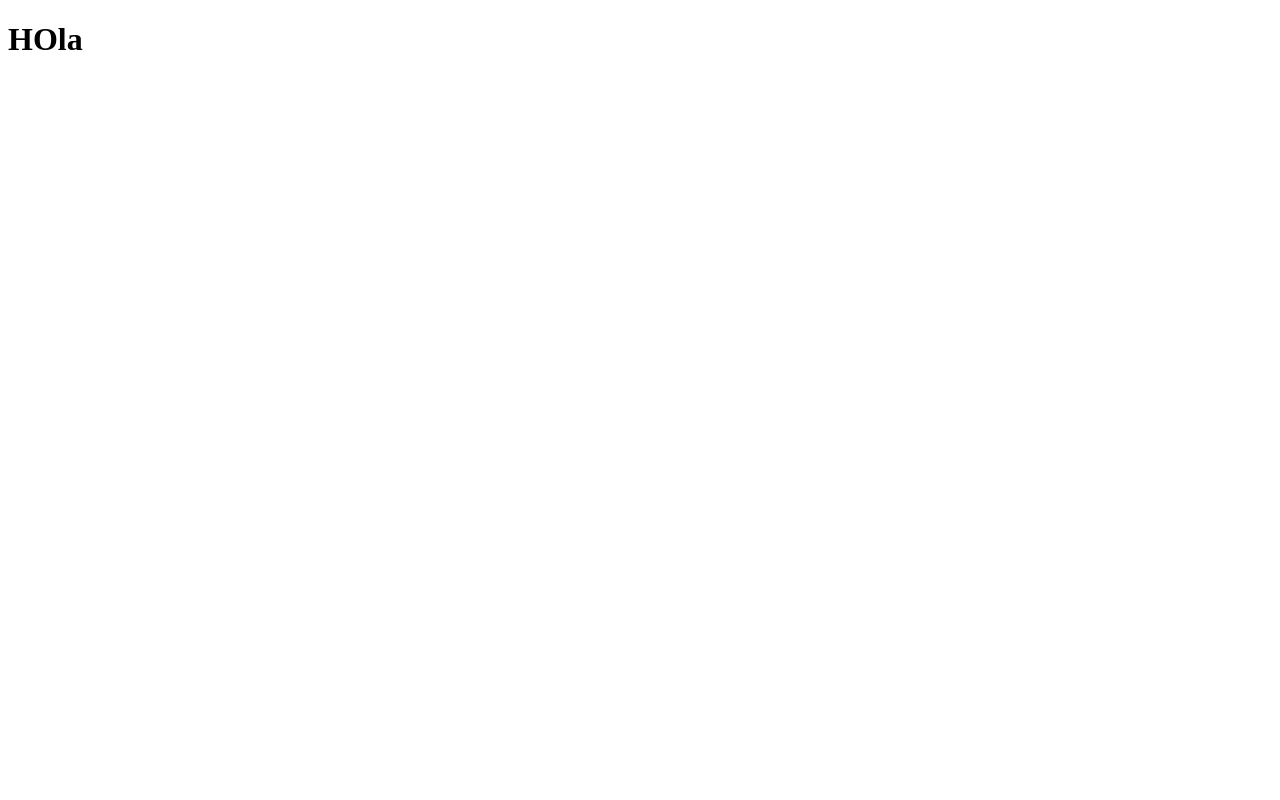
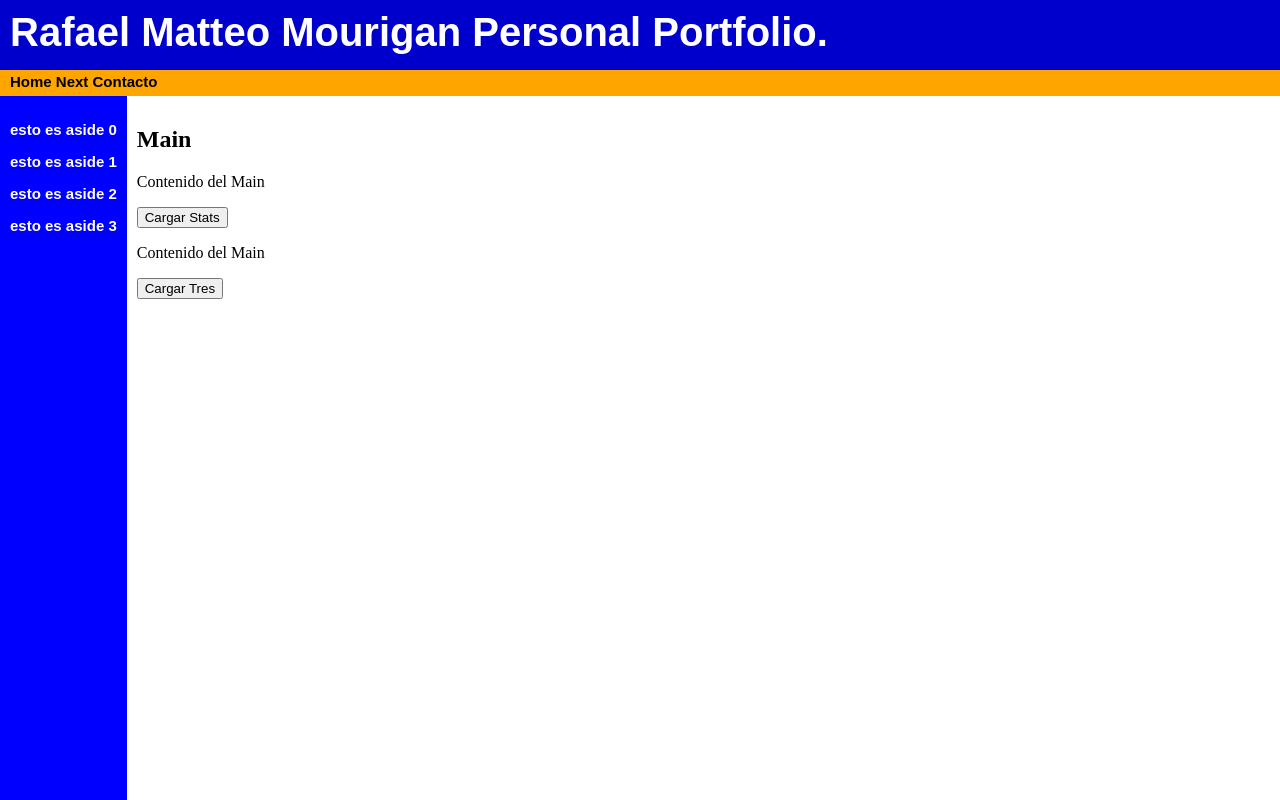
Before and after one commit to RafaelMatteo/RafaelMatteo.github.io, a plain HTML site: page index.html in a window 1280 px wide. Drawn offline with Linux system fonts and the light colour scheme.

Commit message:
Added styles.css, scripts.js, statistics.html y tres.html, Modified: index.html

```diff
--- /dev/null
+++ b/css/styles.css
@@ -0,0 +1,47 @@
+body {
+	margin: 0;
+	display: grid;
+	grid-template-columns: auto 1fr; /* Dos columnas: una para aside y otra para main */
+	grid-template-rows: auto auto 1fr; /* Tres filas: una para el header otra para el man y para aside y main */
+	height: 100vh; /* Ajusta la altura de la pantalla completa si es necesario */
+  }
+
+  header {
+	grid-column: 1 / -1; /* El header ocupa todas las columnas */
+	height: 50px;
+	background-color: #0000cd;
+	font-family: Arial, Helvetica, sans-serif;
+	font-size: 40px;
+	font-weight: bold;
+	color: white;
+	padding: 10px;
+  }
+
+  nav {
+	grid-column: 1 / -1; /* El nav ocupa todas las columnas */
+	height: 20px;
+	padding: 3px 3px 3px 10px;
+	background-color: #ffa500;
+	text-decoration: none;
+	font-size: 15px;
+	font-family: Arial, Helvetica, sans-serif;
+	font-weight: bold;
+  }
+
+  aside {
+	padding: 10px;
+	background-color: blue;
+
+  }
+
+  main {
+	padding: 10px;
+	overflow-y: auto;
+  }
+
+  #p-aside{
+  	font-family: Arial, Helvetica, sans-serif;
+	font-weight: bold;
+	font-size: 15px;
+	color: #fff;
+  }
--- a/index.html
+++ b/index.html
@@ -1,11 +1,52 @@
 <!DOCTYPE HTML>
-<html>
+<html lang="eng">
   <head>
+    <meta charset="UTF-8">
+    <meta name="viewport" content="width=device-width, initial-scale=1.0">
+    <title>
+      Rafael Matteo Mourigan Portfolio.
+    </title>
+    <script src="./javascript/scripts.js"></script>
+    <link rel="stylesheet" type="text/css" href="./css/styles.css">
+  </head>
 
-  </head>
   <body>
-    <h1>
-      HOla
-    </h1>
+
+    <header id="header">
+        Rafael Matteo Mourigan Personal Portfolio.
+    </header>
+
+    <nav id="nav">
+      Home
+      Next
+      Contacto
+    </nav>
+
+    <aside id="aside">
+      <p id="p-aside">
+        esto es aside 0
+      </p>
+      <p id="p-aside">
+        esto es aside 1
+      </p>
+      <p id="p-aside">
+        esto es aside 2
+      </p>
+      <p id="p-aside">
+        esto es aside 3
+      </p>
+    </aside>
+
+    <main id="main">
+
+      <h2>Main</h2>
+      <p>Contenido del Main</p>
+      <button onclick="cargarOtraPagina('statistics.html')">Cargar Stats</button>
+
+      <p>Contenido del Main</p>
+      <button onclick="cargarOtraPagina('tres.html')">Cargar Tres</button>
+
+    </main>
+
   </body>
 </html>
--- /dev/null
+++ b/javascript/scripts.js
@@ -0,0 +1,15 @@
+// Scripts del sitio
+
+function cargarOtraPagina(pag) {
+    // Especifica la URL de la otra página que deseas cargar
+    var urlOtraPagina = pag;
+
+    // Utiliza la función fetch para obtener el contenido de la otra página
+    fetch(urlOtraPagina)
+        .then(response => response.text())
+        .then(data => {
+        // Actualiza el contenido del elemento main con el contenido de la otra página
+        document.getElementById("main").innerHTML = data;
+        })
+        .catch(error => console.error('Error:', error));
+}
```
Also changed, not shown: statistics.html (added, +33 -0 lines), tres.html (added, +33 -0 lines).
